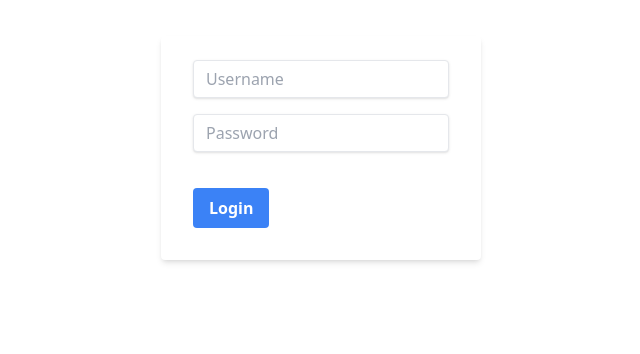
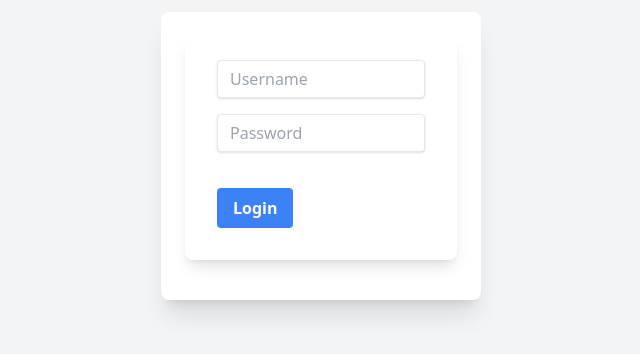
Before and after one commit to ezirmusitua/gpt-engineer-sample, a Next.js app: page /login in a window 1280 px wide. Shown: the part 244-598 px from the top of the page, without its empty margins (319-959 px from the left). Built offline with nearby package versions, Linux system fonts and the light colour scheme.

Commit message:
feat: beautify ui

```diff
--- a/components/ImageGallery.js
+++ b/components/ImageGallery.js
@@ -1,7 +1,7 @@
 const ImageGallery = ({ images }) => (
   <div className="grid grid-cols-2 sm:grid-cols-3 md:grid-cols-4 lg:grid-cols-5 xl:grid-cols-6 gap-4 p-4">
     {images.map((image, index) => (
-      <div key={index} className="overflow-hidden rounded-lg shadow-md">
+      <div key={index} className="overflow-hidden rounded-lg shadow-lg">
         <img src={image.path} alt={`Uploaded image ${index}`} className="w-full h-auto object-cover object-center" />
       </div>
     ))}
--- a/components/ImageUploadForm.js
+++ b/components/ImageUploadForm.js
@@ -21,12 +21,13 @@ const ImageUploadForm = ({ onImageUpload }) => {
   };
 
   return (
-    <form onSubmit={handleSubmit}>
+    <form onSubmit={handleSubmit} className="flex flex-col items-center space-y-4">
       <input
         type="file"
         onChange={(e) => setImage(e.target.files[0])}
+        className="file:mr-4 file:py-2 file:px-4 file:rounded-full file:border-0 file:text-sm file:font-semibold file:bg-violet-50 file:text-violet-700 hover:file:bg-violet-100"
       />
-      <button type="submit">Upload</button>
+      <button type="submit" className="bg-blue-500 hover:bg-blue-700 text-white font-bold py-2 px-4 rounded">Upload</button>
     </form>
   );
 };
--- a/components/LoginForm.js
+++ b/components/LoginForm.js
@@ -10,7 +10,8 @@ const LoginForm = ({ onLogin }) => {
   };
 
   return (
-    <form onSubmit={handleSubmit} className="bg-white shadow-md rounded px-8 pt-6 pb-8 mb-4">
+    <form onSubmit={handleSubmit} className="bg-white shadow-lg rounded-lg px-8 pt-6 pb-8 mb-4">
+
       <div className="mb-4">
         <input
           className="shadow appearance-none border rounded w-full py-2 px-3 text-gray-700 leading-tight focus:outline-none focus:shadow-outline"
--- a/pages/login.js
+++ b/pages/login.js
@@ -29,8 +29,9 @@ const Login = () => {
   };
 
   return (
-    <div className="flex items-center justify-center h-screen">
-      <div className="w-full max-w-xs">
+    <div className="flex items-center justify-center h-screen bg-gray-100">
+      <div className="w-full max-w-xs m-4 p-6 bg-white rounded-lg shadow-xl">
+
         <LoginForm onLogin={handleLogin} />
         {loginError && <p className="text-red-500 text-xs italic">Login failed. Please try again.</p>}
       </div>
--- a/pages/square.js
+++ b/pages/square.js
@@ -40,12 +40,10 @@ const Square = () => {
   const userToken = typeof window !== 'undefined' ? localStorage.getItem('token') : null;
 
   if (isLoading) return (
-    <div className="flex justify-center items-center">
-      <div className="spinner-border animate-spin inline-block w-8 h-8 border-4 rounded-full" role="status">
-        <span className="visually-hidden">Loading...</span>
-      </div>
+    <div className="flex justify-center items-center h-screen">
+      <div className="loader ease-linear rounded-full border-8 border-t-8 border-gray-200 h-12 w-12 mb-4"></div>
     </div>
-  );
+  )
   if (error) return (
     <div className="bg-red-100 border border-red-400 text-red-700 px-4 py-3 rounded relative" role="alert">
       <strong className="font-bold">Error:</strong>
--- a/pages/user-home.js
+++ b/pages/user-home.js
@@ -49,7 +49,7 @@ const UserHome = () => {
   };
 
   return (
-    <div className="container mx-auto p-6">
+    <div className="container mx-auto p-6 space-y-6">
       <ImageUploadForm onImageUpload={handleImageUpload} />
       <ImageGallery images={userImages} />
       <div className="flex justify-between mt-4">
```
Also changed, not shown: 1 other file (tests, documents, lock files or other folders).
